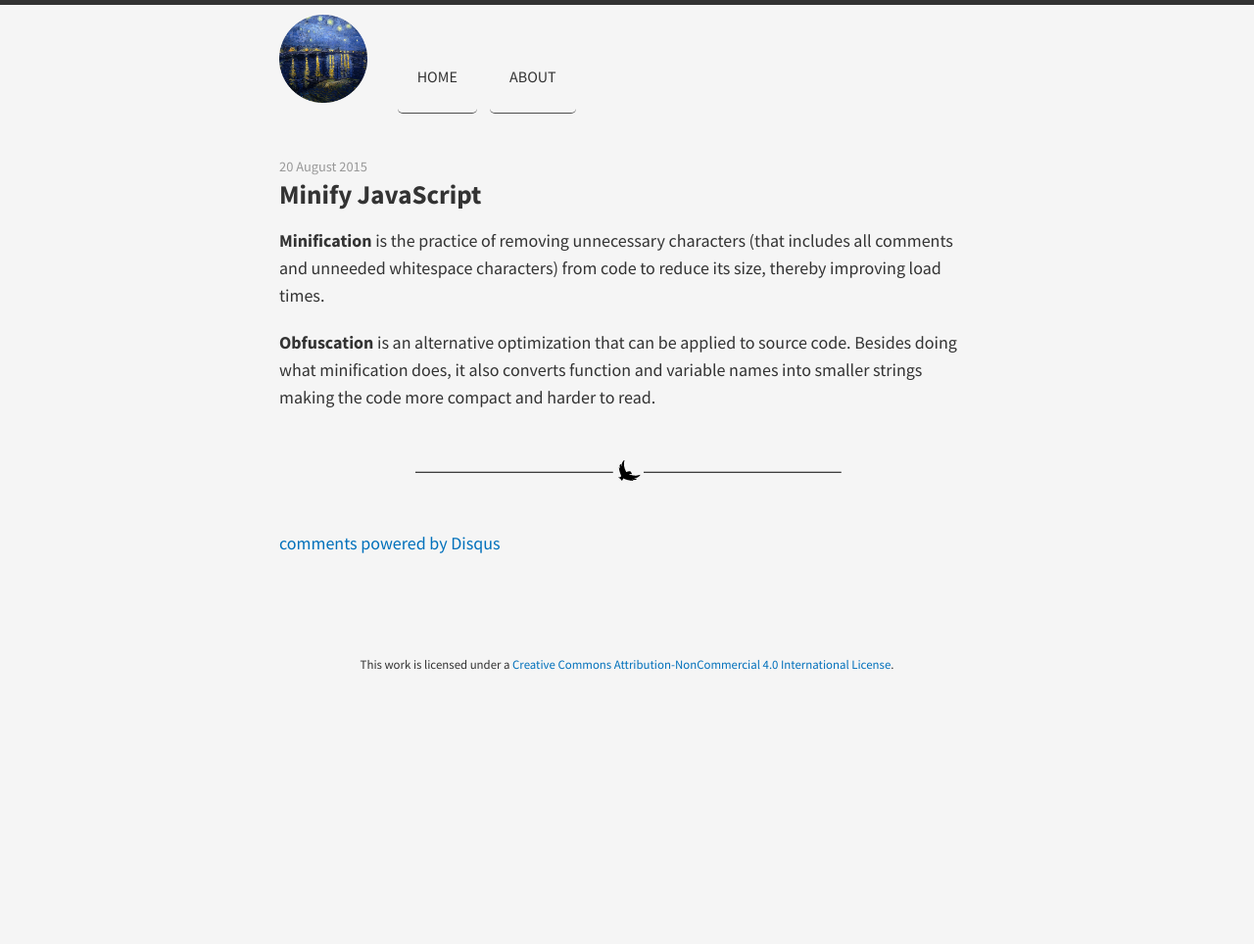
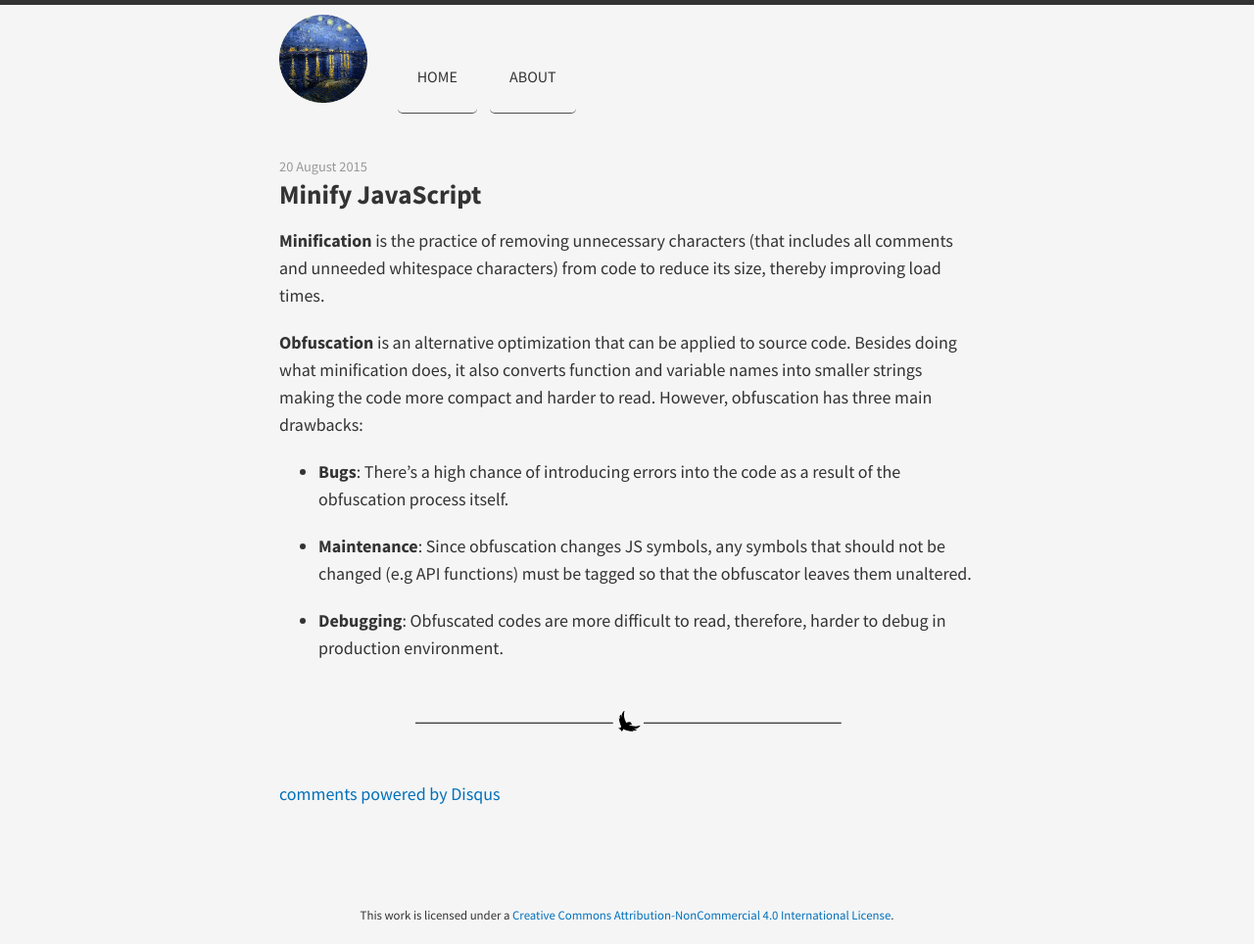
Before and after one commit to ycswaves/blog, a Jekyll site: the page built from _posts/2015-08-20-web-performance-minify.md, in a window 1280 px wide. Shown: the whole page at 98% size. Built offline with Jekyll 4.4.1, drawn with Linux system fonts in a browser that asks for light colours; nearby versions of some CDN libraries; Markdown is read by kramdown in place of the engine named in the settings; comment, search, counter and statistics services are not loaded; before the commit the page ends 900 px from its top, so only the background shows below that.

Commit message:
add content

```diff
--- a/_posts/2015-08-20-web-performance-minify.md
+++ b/_posts/2015-08-20-web-performance-minify.md
@@ -5,4 +5,10 @@ title: Minify JavaScript
 
 **Minification** is the practice of removing unnecessary characters (that includes all comments and unneeded whitespace characters) from code to reduce its size, thereby improving load times.
 
-**Obfuscation** is an alternative optimization that can be applied to source code. Besides doing what minification does, it also converts function and variable names into smaller strings making the code more compact and harder to read.
+**Obfuscation** is an alternative optimization that can be applied to source code. Besides doing what minification does, it also converts function and variable names into smaller strings making the code more compact and harder to read. However, obfuscation has three main drawbacks:
+
+- **Bugs**: There's a high chance of introducing errors into the code as a result of the obfuscation process itself.
+
+- **Maintenance**: Since obfuscation changes JS symbols, any symbols that should not be changed (e.g API functions) must be tagged so that the obfuscator leaves them unaltered.
+
+- **Debugging**: Obfuscated codes are more difficult to read, therefore, harder to debug in production environment.
```
